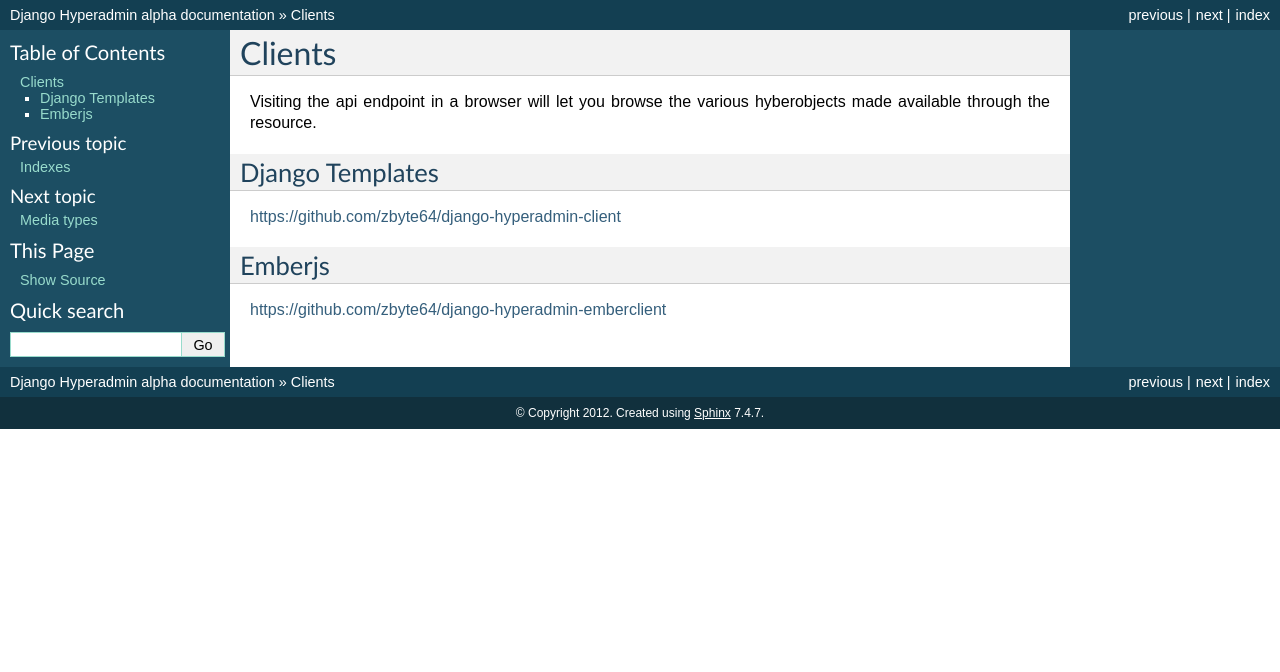
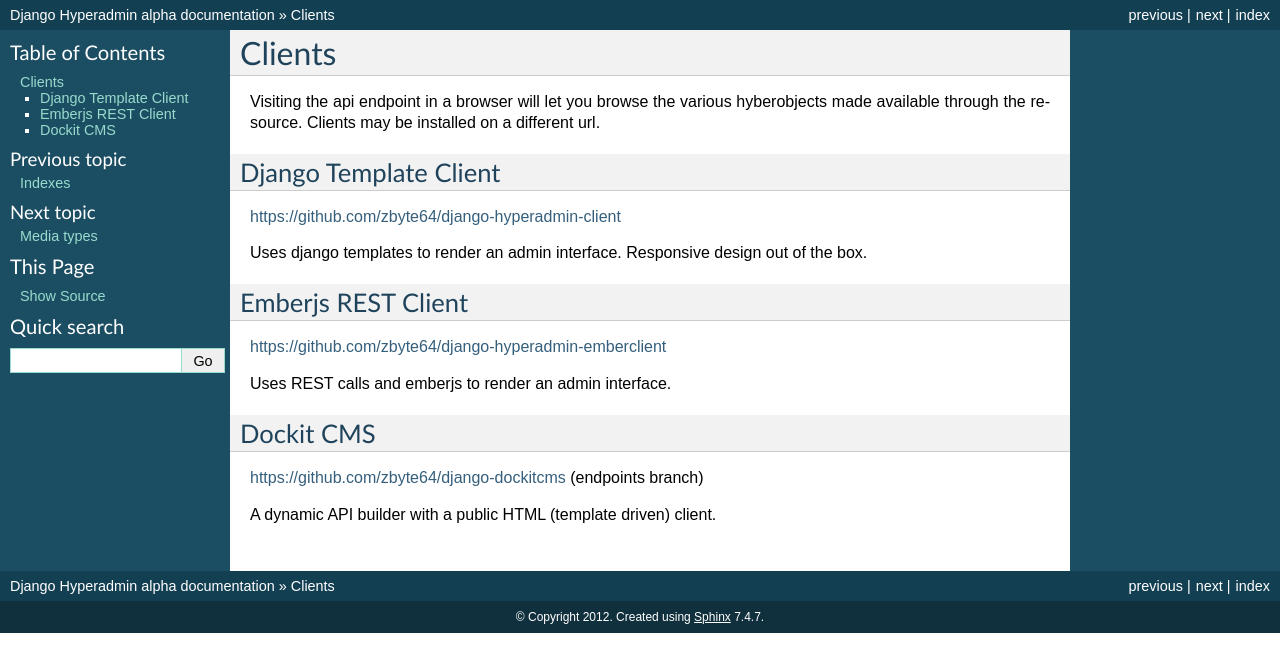
Before and after one commit to zbyte64/django-hyperadmin, a Sphinx documentation site: the page built from docs/source/manual/clients.rst, in a window 1280 px wide. Shown: the top 672 px of the page. Built offline with Sphinx 7.4.7, drawn with Linux system fonts in a browser that asks for light colours.

Commit message:
updated clients section

```diff
--- a/docs/source/manual/clients.rst
+++ b/docs/source/manual/clients.rst
@@ -2,16 +2,28 @@
 Clients
 =======
 
-Visiting the api endpoint in a browser will let you browse the various hyberobjects made available through the resource.
+Visiting the api endpoint in a browser will let you browse the various hyberobjects made available through the resource. Clients may be installed on a different url.
 
-----------------
-Django Templates
-----------------
+----------------------
+Django Template Client
+----------------------
 
 https://github.com/zbyte64/django-hyperadmin-client
 
--------
-Emberjs
--------
+Uses django templates to render an admin interface. Responsive design out of the box.
+
+-------------------
+Emberjs REST Client
+-------------------
 
 https://github.com/zbyte64/django-hyperadmin-emberclient
+
+Uses REST calls and emberjs to render an admin interface.
+
+----------
+Dockit CMS
+----------
+
+https://github.com/zbyte64/django-dockitcms (endpoints branch)
+
+A dynamic API builder with a public HTML (template driven) client.
```
Also changed, not shown: README.rst (+30 -14 lines).
